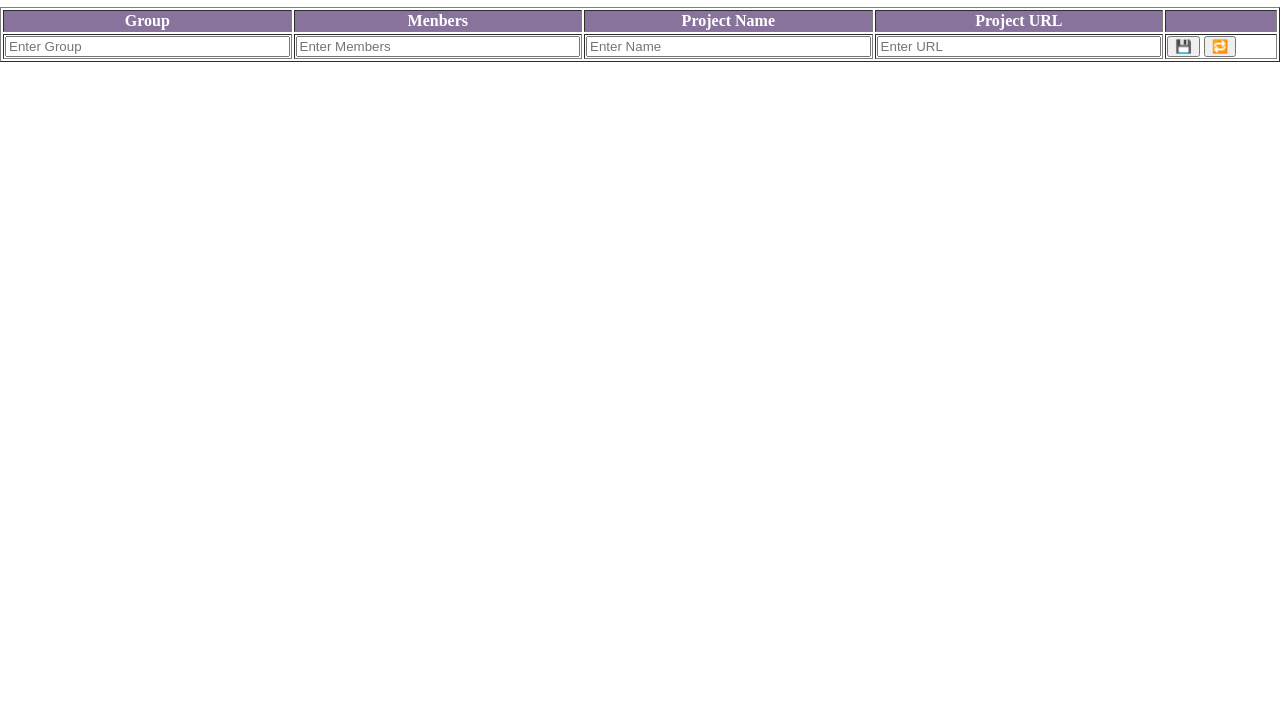
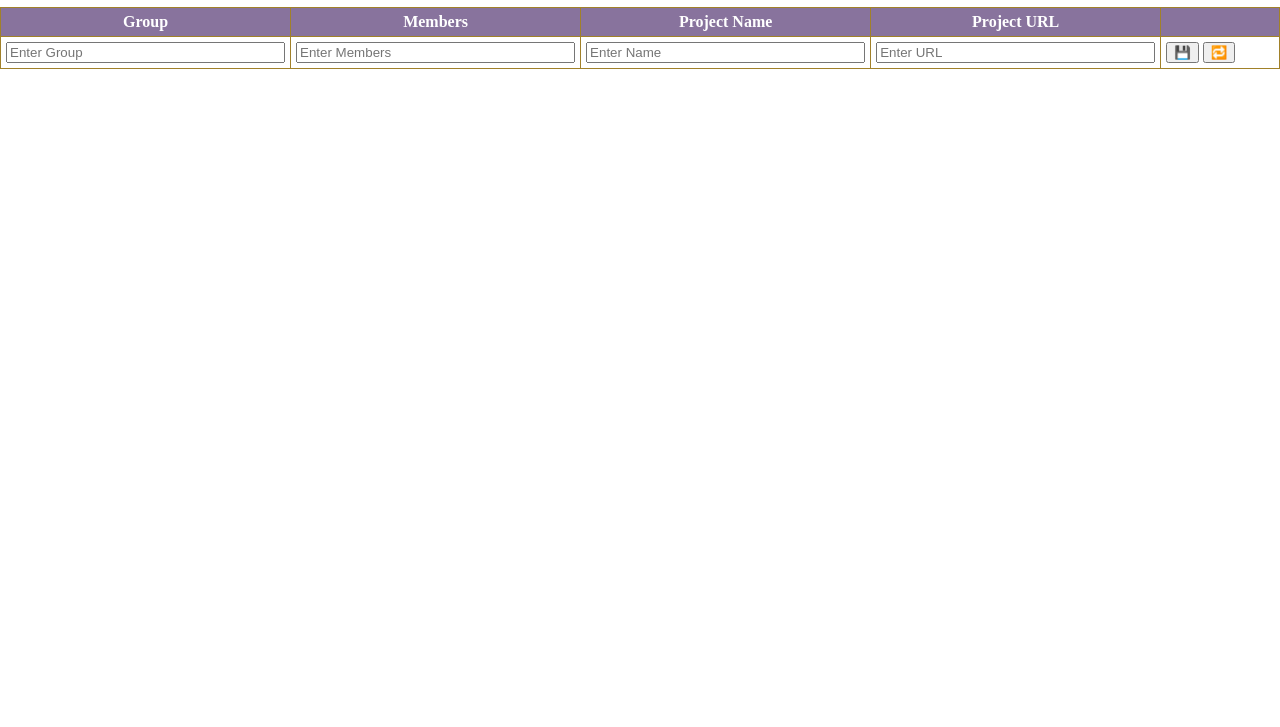
Before and after one commit to vlasdana/teams-networking, a plain HTML site: page index.html in a window 1280 px wide. Shown: the part 73-800 px from the top of the page. Drawn offline with Linux system fonts and the light colour scheme; no server answers.

Commit message:
list th,td

```diff
--- a/index.html
+++ b/index.html
@@ -12,11 +12,11 @@
       <link rel="stylesheet" href="style.css" />
     </header>
     <form action="" method="post" id="editForm">
-      <table border="1">
+      <table id="list">
         <thead>
           <tr>
             <th>Group</th>
-            <th>Menbers</th>
+            <th>Members</th>
             <th>Project Name</th>
             <th>Project URL</th>
             <th></th>
--- a/style.css
+++ b/style.css
@@ -18,6 +18,19 @@ th {
   padding: 0, 25rem;
   color: white;
 }
+#list th,
+#list td {
+  border: 1.5px solid #a18129;
+  padding: 5px;
+}
+td {
+  display: table-cell;
+  vertical-align: inherit;
+}
+#list {
+  border-collapse: collapse;
+  width: 100%;
+}
 input:not([type="image" i]) {
   box-sizing: border-box;
 }
```
